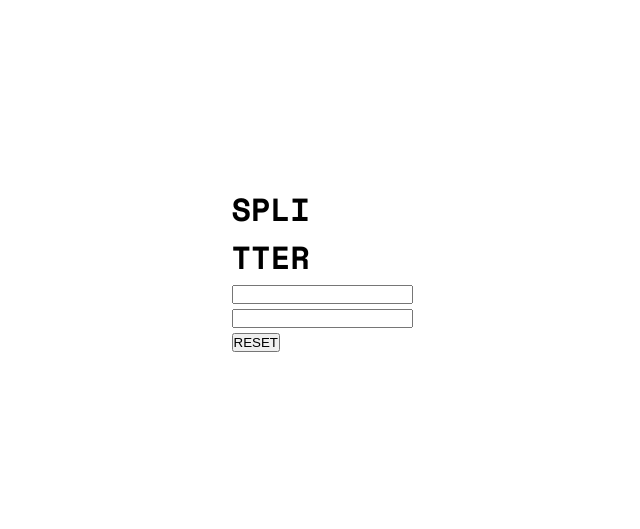
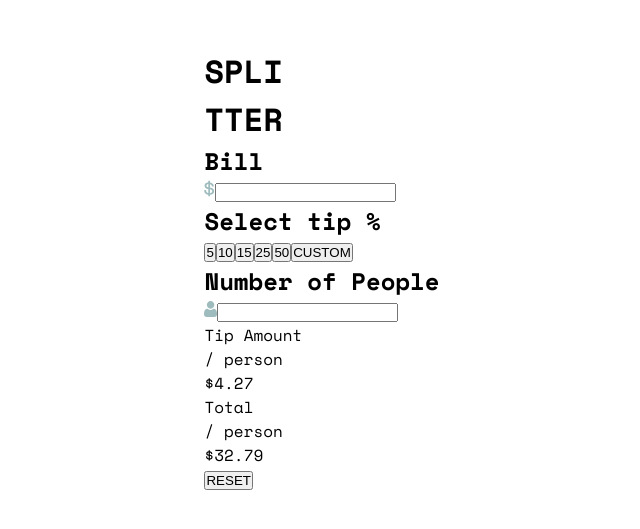
Before and after one commit to myrteza-labi/calculator-junior, a React (Create React App) app: page / in a window 1280 px wide. Shown: the part 131-660 px from the top of the page, without its empty margins (318-958 px from the left). Built offline with nearby package versions, Linux system fonts and the light colour scheme.

Commit message:
:html: add all the html content

```diff
--- a/src/components/Calculator.js
+++ b/src/components/Calculator.js
@@ -4,18 +4,20 @@ import SectionTitle from './SectionTitle';
 import Input from './Input';
 import PercentContainer from './PercentContainer';
 import ResultBox from './ResultBox';
+import personIcon from '../images/icon-person.svg';
+import dollarIcon from '../images/icon-dollar.svg'
 
 
-function Calculator() {
+function Calculator(props) {
     return (
         <section className="Calculator">
             <div className="calculatorMainContent">
-                <SectionTitle/>
-                <Input/>
-                <SectionTitle/>
+                <SectionTitle title={"Bill"}/>
+                <Input src={dollarIcon} alt={"icon dollars"}/>
+                <SectionTitle title={"Select tip %"}/>
                 <PercentContainer/>
-                <SectionTitle/>
-                <Input/>
+                <SectionTitle title={"Number of People"}/>
+                <Input src={personIcon} alt={"icon d'une personne"}/>
             </div>
             <ResultBox/>
         </section>
--- a/src/components/CalculatorApp.js
+++ b/src/components/CalculatorApp.js
@@ -3,7 +3,7 @@ import './Calculator.css';
 import TitleApp from './TitleApp';
 import Calculator from './Calculator';
 
-function CalculatorApp() {
+function CalculatorApp(props) {
     return (
         <div className="CalculatorApp">
             <TitleApp/>
--- a/src/components/CustomPercent.js
+++ b/src/components/CustomPercent.js
@@ -1,11 +1,11 @@
 import React from 'react'
 import './Calculator.css';
 
-function CustomPercent() {
+function CustomPercent(props) {
     return (
-        <p className="CustomPercent">
-
-        </p>
+        <button className="CustomPercent">
+            CUSTOM
+        </button>
     )
 }
 
--- a/src/components/Input.js
+++ b/src/components/Input.js
@@ -2,11 +2,11 @@ import React from 'react'
 import './Input.css';
 import InputIcon from './InputIcon';
 
-function Input() {
+function Input(props) {
     return (
         <div className="Input">
-            <InputIcon/>
-            <input type="text" className="input" />
+            <InputIcon src={props.src} alt={props.alt}/>
+            <input type="number" className="input" />
         </div>
     )
 }
--- a/src/components/InputIcon.js
+++ b/src/components/InputIcon.js
@@ -1,9 +1,9 @@
 import React from 'react'
 import './Calculator.css';
 
-function InputIcon() {
+function InputIcon(props) {
     return (
-        <img src="" alt="" className="InputIcon" />
+        <img src={props.src} alt={props.alt} className="InputIcon" />
     )
 }
 
--- a/src/components/Percent.js
+++ b/src/components/Percent.js
@@ -1,11 +1,11 @@
 import React from 'react'
 import './Calculator.css';
 
-function Percent() {
+function Percent(props) {
     return (
-        <p className="Percent">
-
-        </p>
+        <button className="Percent">
+            {props.number}
+        </button>
     )
 }
 
--- a/src/components/PercentContainer.js
+++ b/src/components/PercentContainer.js
@@ -3,14 +3,14 @@ import './Calculator.css';
 import Percent from './Percent';
 import CustomPercent from './CustomPercent';
 
-function PercentContainer() {
+function PercentContainer(props) {
     return (
         <div className="PercentContainer">
-            <Percent/>
-            <Percent/>
-            <Percent/>
-            <Percent/>
-            <Percent/>
+            <Percent number={5}/>
+            <Percent number={10}/>
+            <Percent number={15}/>
+            <Percent number={25}/>
+            <Percent number={50}/>
             <CustomPercent/>
         </div>
     )
--- a/src/components/ResetButton.js
+++ b/src/components/ResetButton.js
@@ -1,7 +1,7 @@
 import React from 'react'
 import './Calculator.css';
 
-function ResetButton() {
+function ResetButton(props) {
     return (
         <button className="ResetButton">RESET</button>
     )
--- a/src/components/Result.js
+++ b/src/components/Result.js
@@ -1,10 +1,18 @@
 import React from 'react';
 import './Result.css';
 
-function Result() {
+function Result(props) {
     return (
         <div className="Result">
-
+            <div className="amountBy">
+                <p className="titleBy">
+                    {props.titleBy}
+                </p>
+                <p className="byPerson">/ person</p>
+            </div>
+            <p className="amount">
+                {props.amount}
+            </p>
         </div>
     )
 }
--- a/src/components/ResultBox.js
+++ b/src/components/ResultBox.js
@@ -3,11 +3,15 @@ import './Calculator.css';
 import Result from './Result';
 import ResetButton from './ResetButton';
 
-function ResultBox() {
+function ResultBox(props) {
+
+    let falseAmount1 = "$4.27"
+    let falseAmount2 = "$32.79"
+
     return (
         <section className="ResultBox">
-            <Result/>
-            <Result/>
+            <Result titleBy={"Tip Amount"} amount={falseAmount1}/>
+            <Result titleBy={"Total"} amount={falseAmount2}/>
             <ResetButton/>
         </section>
     )
--- a/src/components/SectionTitle.js
+++ b/src/components/SectionTitle.js
@@ -1,9 +1,11 @@
 import React from 'react'
 import './Calculator.css';
 
-function SectionTitle() {
+function SectionTitle(props) {
     return (
-        <h2 className="SectionTitle"></h2>
+        <h2 className="SectionTitle">
+            {props.title}
+        </h2>
     )
 }
 
--- a/src/components/TitleApp.js
+++ b/src/components/TitleApp.js
@@ -1,7 +1,7 @@
 import React from 'react'
 import './Calculator.css';
 
-function TitleApp() {
+function TitleApp(props) {
     return (
         <h1 className="TitleApp">
             SPLI<br/>TTER
```
